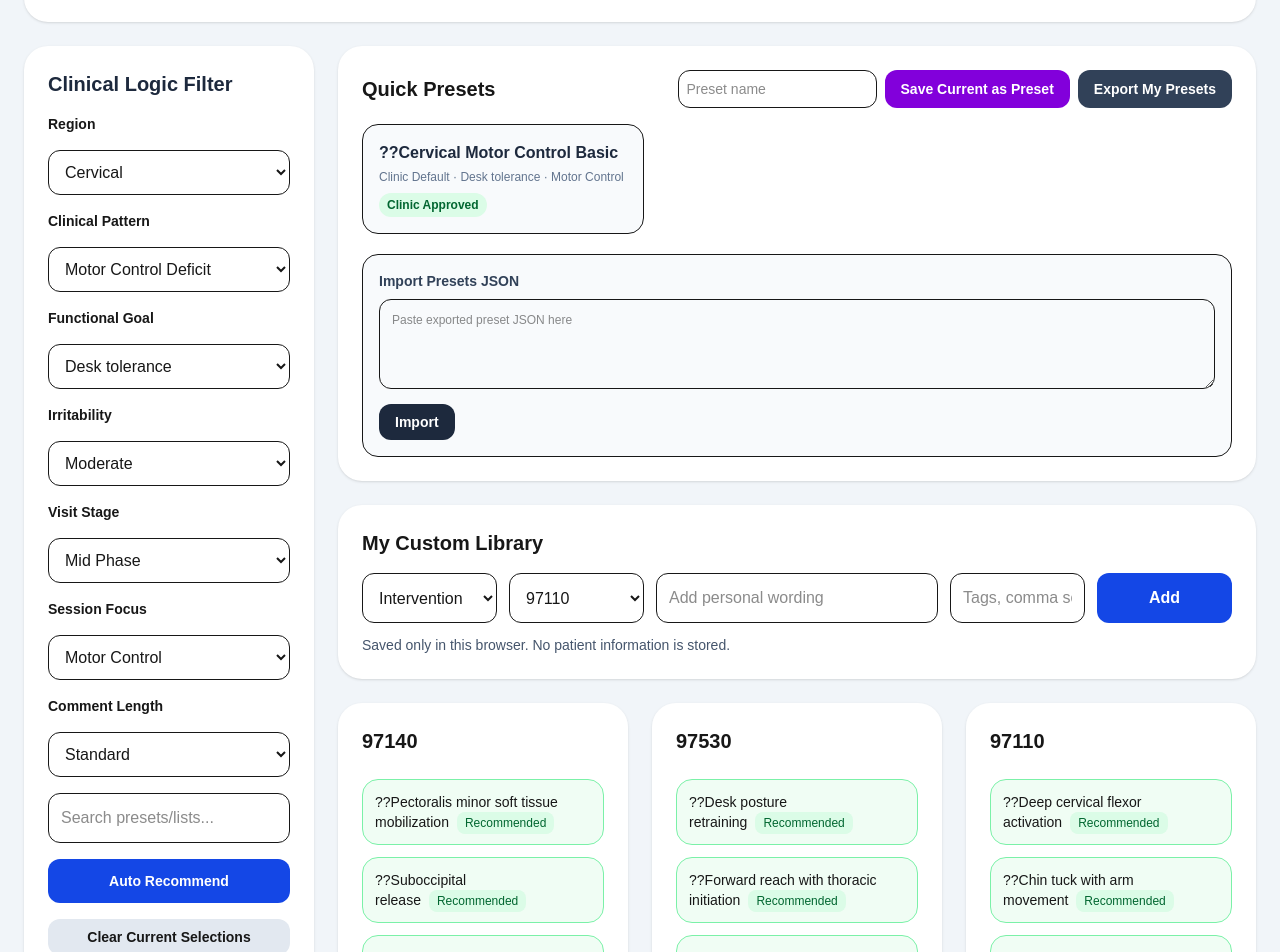
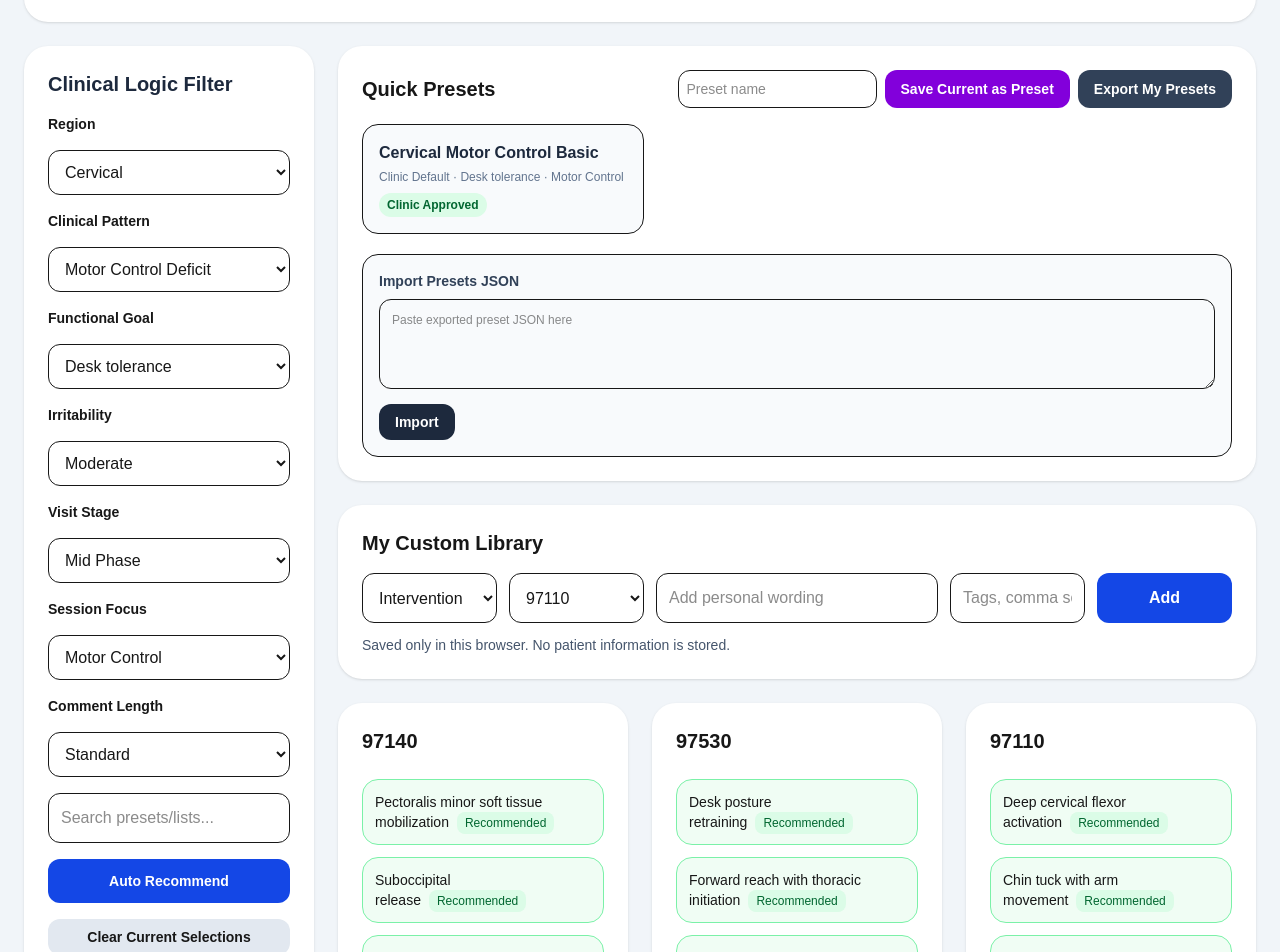
Before and after one commit to yourisoroxi/pt-clinical-system, a Next.js app: page / in a window 1280 px wide. Shown: the part 118-1070 px from the top of the page. Built offline with nearby package versions, Linux system fonts and the light colour scheme.

Commit message:
Remove broken icon characters

```diff
--- a/app/page.tsx
+++ b/app/page.tsx
@@ -973,7 +973,7 @@ function PresetButton({
   return (
     <div className="rounded-2xl border bg-slate-50 p-4">
       <button onClick={() => onLoad(preset)} className="w-full text-left">
-        <p className="font-bold text-slate-800">{preset.favorite ? "??" : ""}{preset.name}</p>
+        <p className="font-bold text-slate-800">{preset.favorite ? "" : ""}{preset.name}</p>
         <p className="mt-1 text-xs text-slate-500">{preset.source} · {preset.goal} · {preset.sessionFocus}</p>
         {preset.clinicApproved && (
           <span className="mt-2 inline-block rounded-full bg-green-100 px-2 py-1 text-xs font-semibold text-green-800">
@@ -1027,7 +1027,7 @@ function SelectableCard({
                     : "bg-slate-50 hover:bg-slate-100"
                 }`}
               >
-                {isSelected ? "??" : item.recommended ? "??" : "+ "}
+                {isSelected ? "" : item.recommended ? "" : "+ "}
                 {item.text}
                 {item.custom && <span className="ml-2 rounded-lg bg-purple-100 px-2 py-1 text-xs text-purple-800">My Custom</span>}
                 {item.recommended && !isSelected && <span className="ml-2 rounded-lg bg-green-100 px-2 py-1 text-xs text-green-800">Recommended</span>}
```
